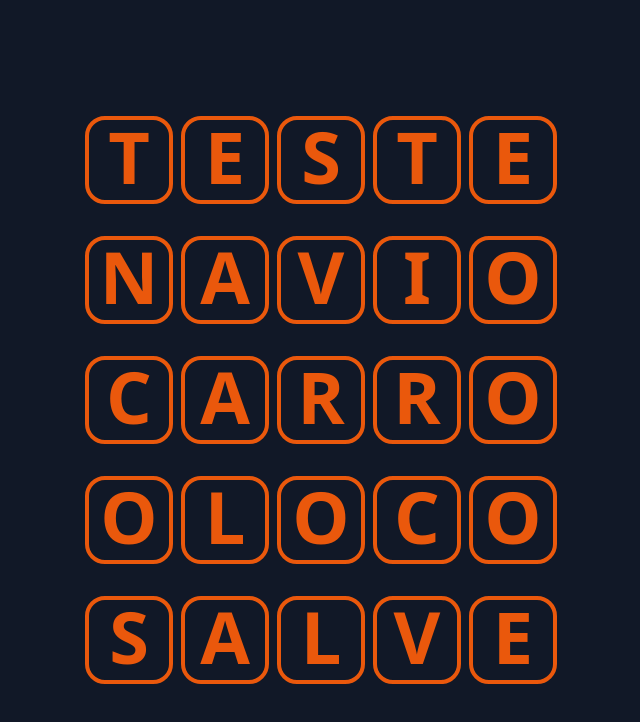
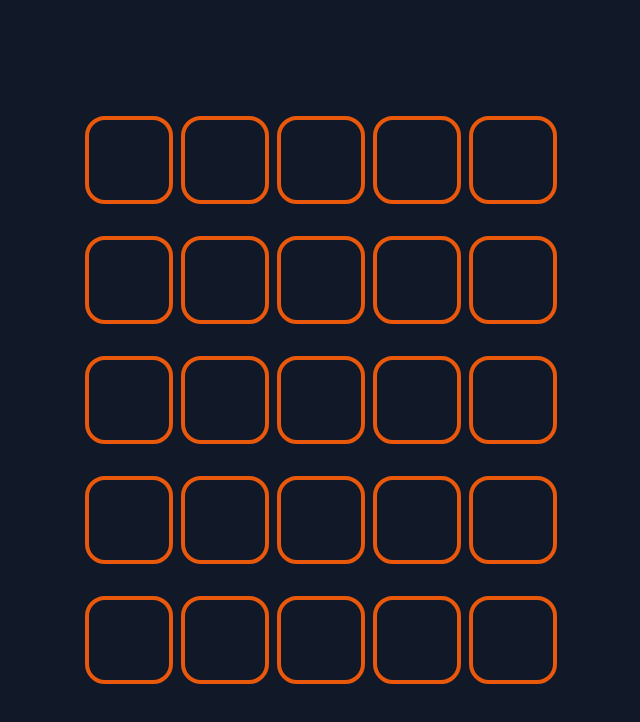
Before and after one commit to vininew921/vocabulo, a Next.js app: page / in a window 1280 px wide. Shown: the top 722 px of the page, without its empty margins (319-959 px from the left). Built offline with nearby package versions, Linux system fonts and the light colour scheme.

Commit message:
Improved input handling

```diff
--- /dev/null
+++ b/atoms/gameStateAtom.ts
@@ -0,0 +1,7 @@
+import { atom } from 'recoil';
+import { GameState } from '../types/appTypes';
+
+export const gameStateContext = atom<GameState>({
+  key: 'gameState',
+  default: { activeWord: 0, words: ['', '', '', '', ''], wordString: '' },
+});
--- a/atoms/wordAtom.ts
+++ /dev/null
@@ -1,6 +0,0 @@
-import { atom } from 'recoil';
-
-export const currentWordState = atom<string>({
-  key: 'currentWordState',
-  default: '',
-});
--- a/components/Game.tsx
+++ b/components/Game.tsx
@@ -1,17 +1,47 @@
 import { useRecoilState } from 'recoil';
-import { currentWordState } from '../atoms/wordAtom';
+import { ChangeEvent, FocusEvent, useEffect, useRef, useState } from 'react';
 import Word from './Word';
+import { gameStateContext } from '../atoms/gameStateAtom';
 
 const Game = () => {
-  const [currentWord, setCurrentWord] = useRecoilState(currentWordState);
+  const inputRef = useRef<HTMLInputElement>(null);
+  const [gameState, setGameState] = useRecoilState(gameStateContext);
+  const [words, setWords] = useState<string[]>([]);
+
+  useEffect(() => {
+    if (inputRef.current) {
+      inputRef.current.focus();
+    }
+  }, []);
+
+  useEffect(() => {
+    setWords(gameState.words);
+  }, [gameState.words]);
+
+  const handleInputFocus = (e: FocusEvent<HTMLInputElement>) => {
+    e.currentTarget.focus();
+  };
+
+  const handleInputChange = (e: ChangeEvent<HTMLInputElement>) => {
+    const wordsCopy: string[] = [];
+    gameState.words.forEach((v) => wordsCopy.push(v));
+
+    wordsCopy[gameState.activeWord] = e.currentTarget.value;
+    setGameState({ ...gameState, words: wordsCopy });
+  };
 
   return (
     <div>
-      <Word word='Teste' />
-      <Word word='Navio' />
-      <Word word='Carro' />
-      <Word word='Oloco' />
-      <Word word='Salve' />
+      {words.map((w, i) => {
+        return <Word key={i} word={w} />;
+      })}
+      <input
+        ref={inputRef}
+        className='absolute opacity-0 hover:cursor-default'
+        maxLength={5}
+        onBlur={handleInputFocus}
+        onChange={handleInputChange}
+      />
     </div>
   );
 };
--- a/components/Word.tsx
+++ b/components/Word.tsx
@@ -1,3 +1,4 @@
+import { useEffect, useState } from 'react';
 import { PositionStatus } from '../types/appTypes';
 import WordChar from './WordChar';
 
@@ -6,9 +7,21 @@ type Word = {
 };
 
 const Word = ({ word }: Word) => {
+  const [currentWord, setCurrentWord] = useState(word);
+
+  useEffect(() => {
+    let tempWord = word;
+    while (tempWord.length < 5) {
+      tempWord += ' ';
+    }
+
+    setCurrentWord(tempWord);
+  }, [word]);
+
   return (
+    <div>
       <div className='flex rounded-lg m-2 p-2 hover:cursor-default select-none'>
-      {word.split('').map((c, i) => {
+        {currentWord.split('').map((c, i) => {
           return (
             <WordChar
               key={i}
@@ -18,6 +31,7 @@ const Word = ({ word }: Word) => {
           );
         })}
       </div>
+    </div>
   );
 };
 
--- a/types/appTypes.ts
+++ b/types/appTypes.ts
@@ -53,3 +53,9 @@ export type Char = {
   char: string | undefined;
   position: Position | undefined;
 };
+
+export type GameState = {
+  activeWord: number;
+  wordString: string;
+  words: string[];
+};
```
Lines whose indentation alone changed are shown as unchanged.
